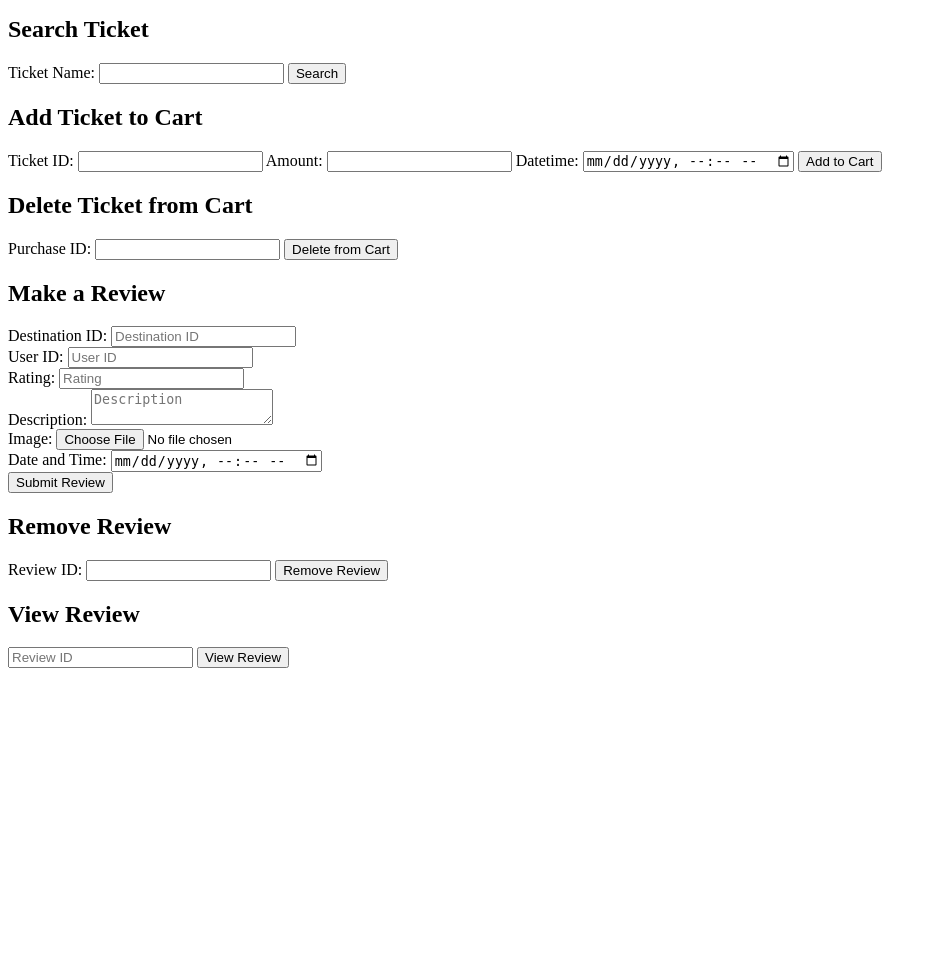
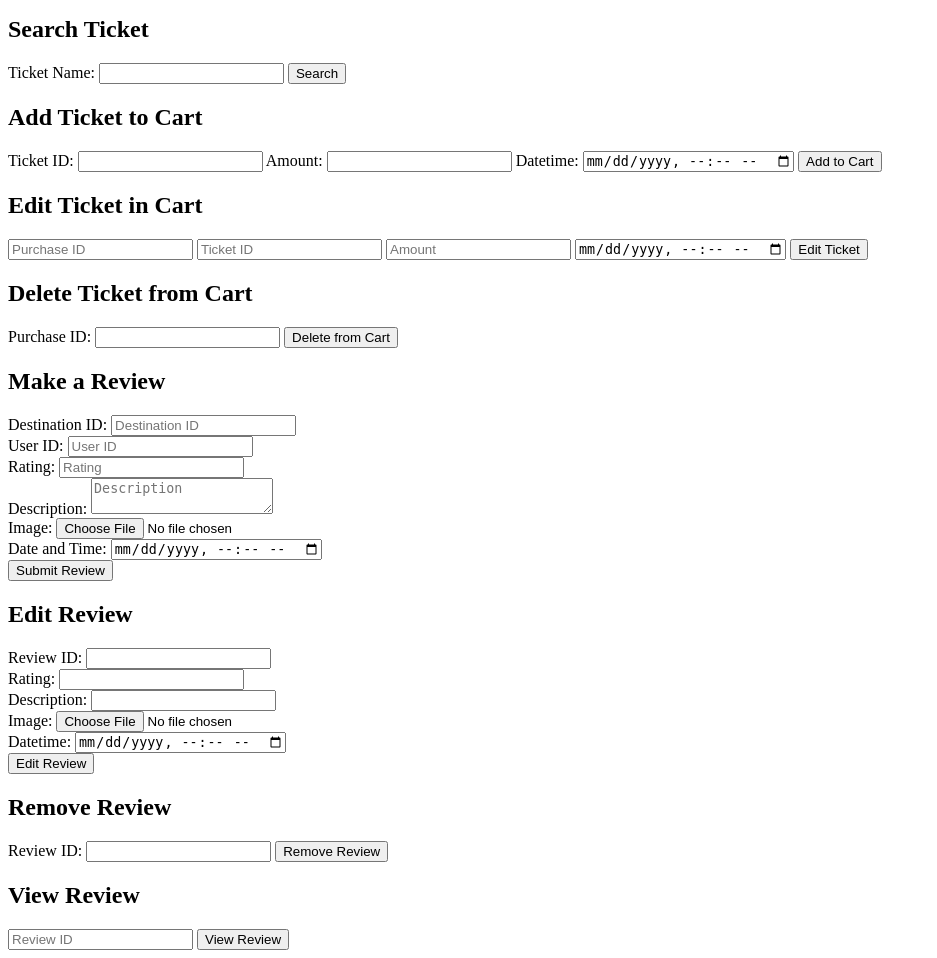
Before and after one commit to fihrizilhamr/PPL-FP-G-2024, a PHP site: page / in a window 1280 px wide. Shown: the part 538-1496 px from the top of the page, without its empty margins (0-937 px from the left). Before the commit the page ends 1206 px from the top, so only its background shows below. Run offline with PHP 8.4, Linux system fonts and the light colour scheme.

Commit message:
add: small fix to registeredcustomerservice

```diff
--- a/microservices/RegisteredCustomerService/index.html
+++ b/microservices/RegisteredCustomerService/index.html
@@ -68,6 +68,14 @@
         <input type="datetime-local" id="datetime" name="datetime" required>
         <button type="submit">Add to Cart</button>
     </form>
+    <h2>Edit Ticket in Cart</h2>
+    <form action="editTicketInCart.php" method="post">
+        <input type="number" name="purchase_id" placeholder="Purchase ID" required>
+        <input type="number" name="ticket_id" placeholder="Ticket ID" required>
+        <input type="number" name="amount" placeholder="Amount" required>
+        <input type="datetime-local" name="datetime" placeholder="Datetime" required>
+        <button type="submit">Edit Ticket</button>
+    </form>
 
     <h2>Delete Ticket from Cart</h2>
     <form action="deleteTicketFromCart.php" method="POST">
@@ -100,6 +108,27 @@
     </form>
 
 
+    <h2>Edit Review</h2>
+    <form action="editReview.php" method="post" enctype="multipart/form-data">
+        <label for="review_id">Review ID:</label>
+        <input type="number" id="review_id" name="review_id" required><br>
+
+        <label for="rating">Rating:</label>
+        <input type="number" id="rating" name="rating" required><br>
+
+        <label for="description">Description:</label>
+        <input type="text" id="description" name="description" required><br>
+
+        <label for="image">Image:</label>
+        <input type="file" id="image" name="image" required><br>
+
+        <label for="datetime">Datetime:</label>
+        <input type="datetime-local" id="datetime" name="datetime" required><br>
+
+        <button type="submit">Edit Review</button>
+    </form>
+
+
     <h2>Remove Review</h2>
     <form action="removeReview.php" method="POST">
         <label for="review_id">Review ID:</label>
@@ -113,6 +142,8 @@
         <button type="submit">View Review</button>
     </form>
 
+
+
     <script>
         function displayNotification(message) {
             const notificationsDiv = document.getElementById('notifications');
```
Also changed, not shown: microservices/RegisteredCustomerService/classes.php (+20 -0 lines), microservices/RegisteredCustomerService/editReview.php (added, +40 -0 lines), microservices/RegisteredCustomerService/editTicketInCart.php (added, +18 -0 lines), microservices/RegisteredCustomerService/uploads/666a4d87a8b31.png (added), microservices/RegisteredCustomerService/uploads/666a4f22820de.png (added).
